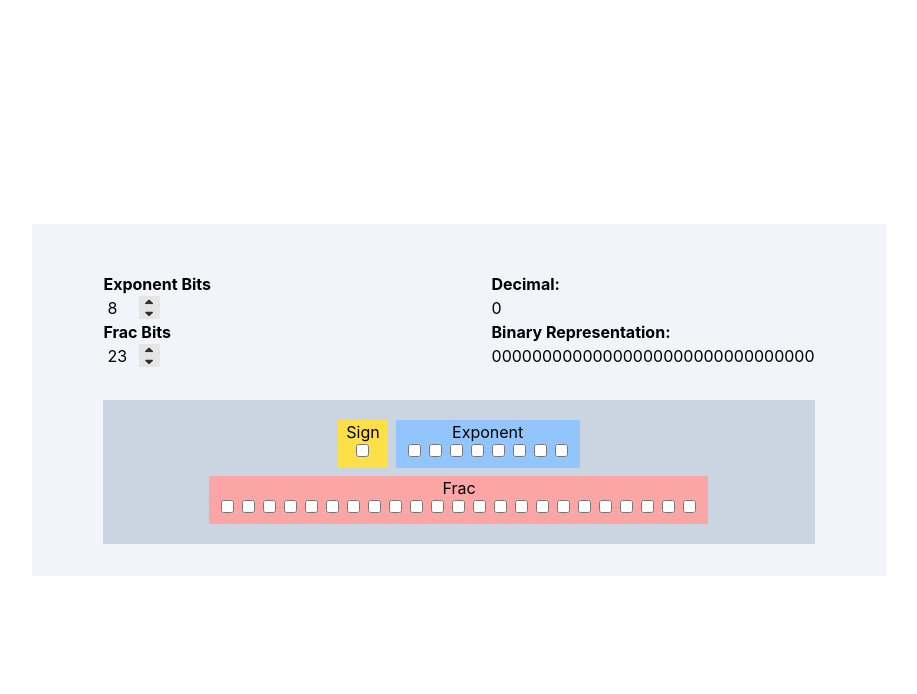
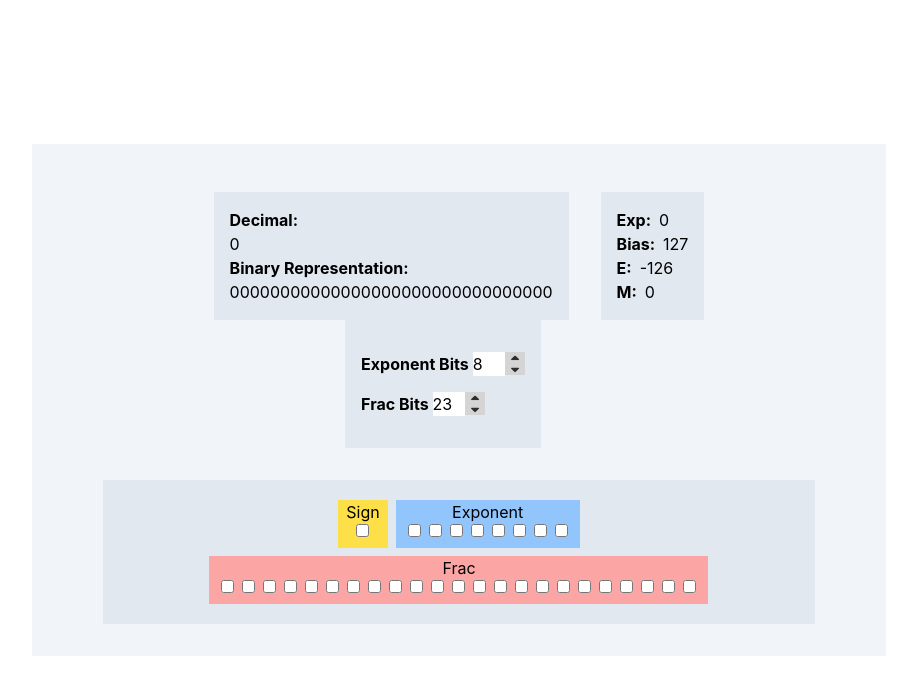
Before and after one commit to theobourgeois/IEEEFloatingPoint, a React (Create React App) app: page / in a window 1280 px wide. Shown: the top 694 px of the page, without its empty margins (181-1098 px from the left). Built offline with nearby package versions, Linux system fonts and the light colour scheme.

Commit message:
added aditional features

```diff
--- a/src/App.jsx
+++ b/src/App.jsx
@@ -33,9 +33,13 @@ function isAllOnes(bitStr) {
   return true;
 }
 
+function getBias(exponentBits) {
+  return Math.pow(2, exponentBits.length - 1) - 1;
+}
+
 function computeFloatingPoint(signBit, exponentBits, fracBits) {
   let denorm = false;
-  const bias = Math.pow(2, exponentBits.length - 1) - 1;
+  const bias = getBias(exponentBits);
   const exp = computeExp(exponentBits);
 
   let E = exp - bias;
@@ -90,13 +94,27 @@ function getBinaryRep(signBit, exponentBits, fracBits) {
   return result;
 }
 
-// function getEfromExp(exp) {
-//   for (let i = 0; i < exp.length; i++) {
-//     if (exp[i] === 1)
-//       return exp.length - i - 1;
-//   }
-// }
+function getEfromExp(exp) {
+  for (let i = 0; i < exp.length; i++) {
+    if (exp[i] === 1)
+      return exp.length - i - 1;
+  }
+}
 
+function getE(exponentBits) {
+  const exp = computeExp(exponentBits);
+  const denorm = exp == 0;
+  const bias = getBias(exponentBits);
+  if(denorm)
+    return 1 - bias;
+  return exp - bias;
+}
+
+function getM(fracBits, exponentBits) {
+  const denorm = computeExp(exponentBits) == 0 ? 0 : 1;
+  const frac = computeFrac(fracBits);
+  return denorm + frac;
+}
 
 function App() {
 
@@ -182,10 +200,11 @@ function App() {
   }, [value])
 
   return (
-    <div className="h-screen w-screen flex justify-center items-center select-none">
+    <div className="h-screen w-screen flex justify-center items-center">
       <div className="flex flex-col justify-evenly items-center bg-slate-100 w-2/3 h-max pt-12 pb-8">
-        <div className="flex flex-row-reverse items-center justify-between w-5/6 mb-8 flex-1">
-          <div className="w-max">
+        <div className="flex flex-row-reverse items-start justify-center w-5/6 mb-8 flex-1 flex-wrap">
+          <div className="w-max flex flex-row flex-wrap justify-center">
+            <div className="mr-8 bg-slate-200 p-4">
               <div className="">
                 <p className="font-bold mr-2">Decimal:</p>
                 <p>{value}</p>
@@ -195,19 +214,37 @@ function App() {
                 <p className="">{getBinaryRep(signBit, exponentBits, fracBits)}</p>
               </div>
             </div>
-          <div className="min-w-min max-h-min">
-            <div>
+            <div className="bg-slate-200 p-4">
+              <div className="flex">
+                <p className="font-bold mr-2">Exp:</p>
+                <p className="">{computeExp(exponentBits)}</p>
+              </div>
+              <div className="flex">
+                <p className="font-bold mr-2">Bias:</p>
+                <p className="">{getBias(exponentBits)}</p>
+              </div>
+              <div className="flex">
+                <p className="font-bold mr-2">E:</p>
+                <p className="">{getE(exponentBits)}</p>
+              </div>
+              <div className="flex">
+                <p className="font-bold mr-2">M:</p>
+                <p className="">{getM(fracBits, exponentBits)}</p>
+              </div>
+            </div>
+          </div>
+          <div className="min-w-min select-none bg-slate-200 p-4 mr-8 h-32 flex flex-col justify-evenly">
+            <div className="flex">
               <p className="font-bold">Exponent Bits</p>
               <NumInput value={exponentBits.length} onChange={setExp} min={1} max={11}></NumInput>
             </div>
-            <div>
+            <div className="flex">
               <p className="font-bold">Frac Bits</p>
               <NumInput value={fracBits.length} onChange={setFrac} min={1} max={52}></NumInput>
             </div>
-
           </div>
         </div>
-        <div className="w-5/6 p-4 bg-slate-300 flex justify-center items-center flex-wrap">
+        <div className="w-5/6 p-4 bg-slate-200 flex justify-center items-center flex-wrap select-none">
           <div className="w-max h-12 bg-yellow-300 px-2 m-1">
             <div>
               <p className="text-center">Sign</p>
--- a/src/NumInput.jsx
+++ b/src/NumInput.jsx
@@ -22,14 +22,14 @@ export default function NumInput({value, onChange, min=null, max=null, step=1})
 
     return (
         <div className="flex ml-1">
-            <div className="w-8" >{value}</div>
+            <div className="w-8 bg-white ">{value}</div>
             <div>
-                <div className="bg-neutral-200 hover:bg-neutral-300" onClick={increment}>
+                <div className="bg-neutral-300 hover:bg-neutral-400" onClick={increment}>
                     <svg className="scale-[0.4]" fill="#2F2F2F" xmlns="http://www.w3.org/2000/svg" width="20.116" height="11.746" viewBox="0 0 20.116 11.746">
                         <path id="Icon_awesome-sort-up" data-name="Icon awesome-sort-up" d="M19.617,15.75H2.883a1.69,1.69,0,0,1-1.2-2.883L10.055,4.5a1.681,1.681,0,0,1,2.384,0l8.367,8.367A1.686,1.686,0,0,1,19.617,15.75Z" transform="translate(-1.191 -4.004)"/>
                     </svg>
                 </div>
-                <div className="bg-neutral-200 hover:bg-neutral-300" onClick={decrement}>
+                <div className="bg-neutral-300 hover:bg-neutral-400" onClick={decrement}>
                     <svg className="rotate-180 scale-[0.4]" fill="#2F2F2F" xmlns="http://www.w3.org/2000/svg" width="20.116" height="11.746" viewBox="0 0 20.116 11.746">
                         <path id="Icon_awesome-sort-up" data-name="Icon awesome-sort-up" d="M19.617,15.75H2.883a1.69,1.69,0,0,1-1.2-2.883L10.055,4.5a1.681,1.681,0,0,1,2.384,0l8.367,8.367A1.686,1.686,0,0,1,19.617,15.75Z" transform="translate(-1.191 -4.004)"/>
                     </svg>
```
Lines whose indentation alone changed are shown as unchanged.
